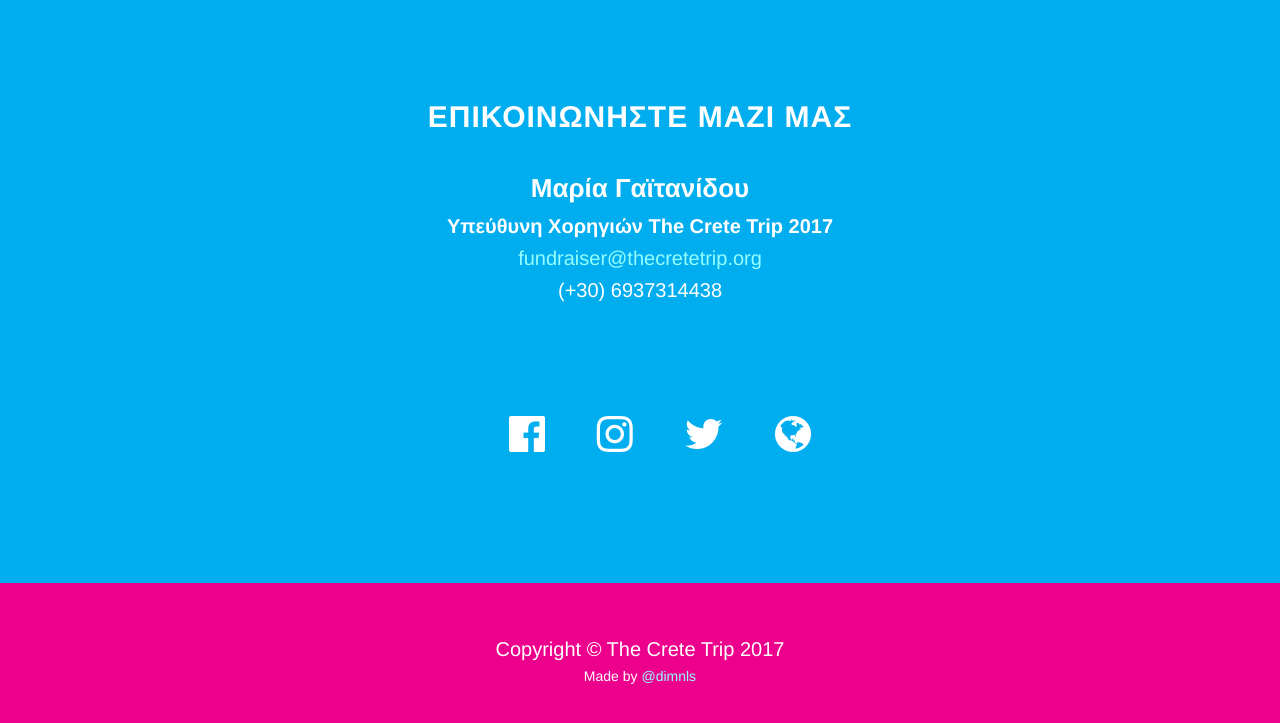
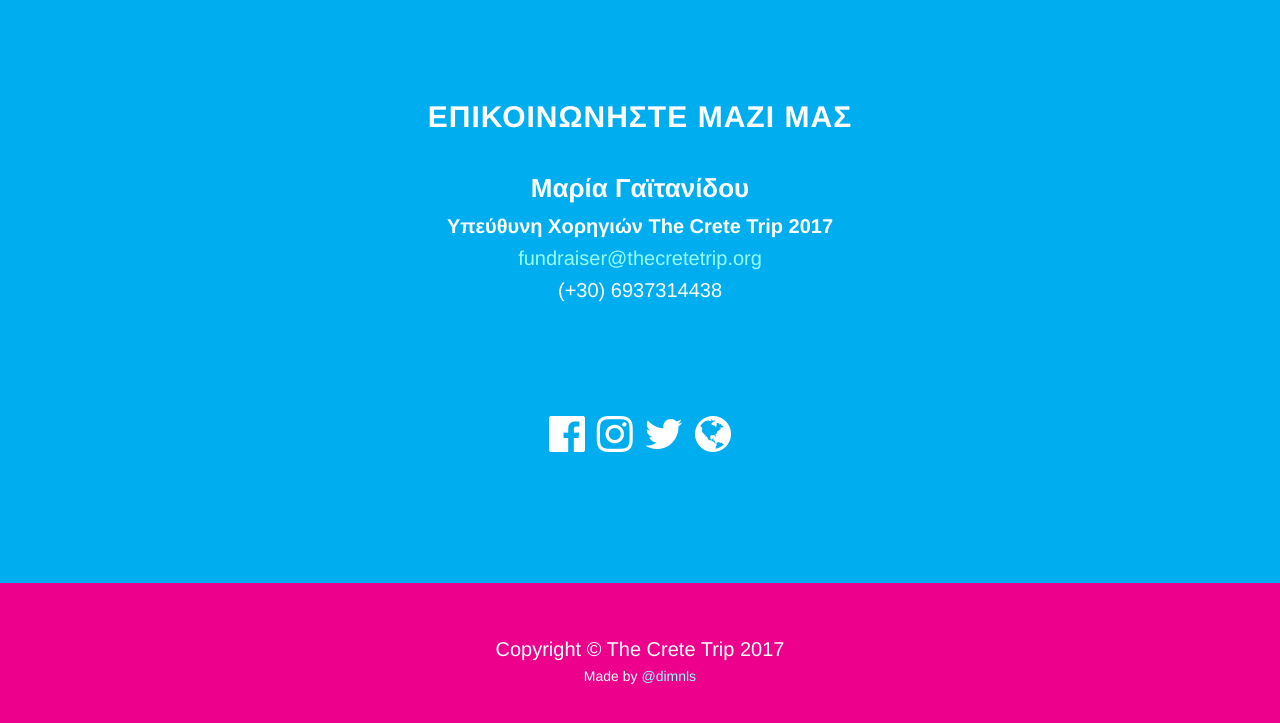
Before and after one commit to dimnls/TCTsponsorsLive, a website: page index.html in a window 1280 px wide. Shown: the part 4951-5674 px from the top of the page. Drawn offline with nearby package versions, Linux system fonts and the light colour scheme; some packages are replaced by stand-ins of ours.

Commit message:
fixed footer

```diff
--- a/css/grayscale.css
+++ b/css/grayscale.css
@@ -355,7 +355,7 @@
 }
 
 .footer-icon a {
-  padding: 0 0px 40px 40px;
+  /*margin: 0 0px 40px 40px;*/
 }
 
 .support-icon {
```
